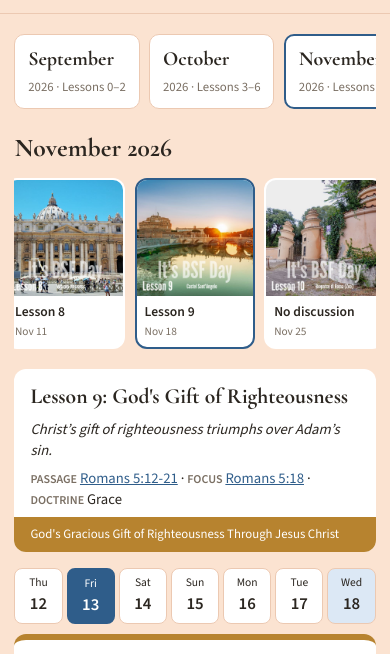
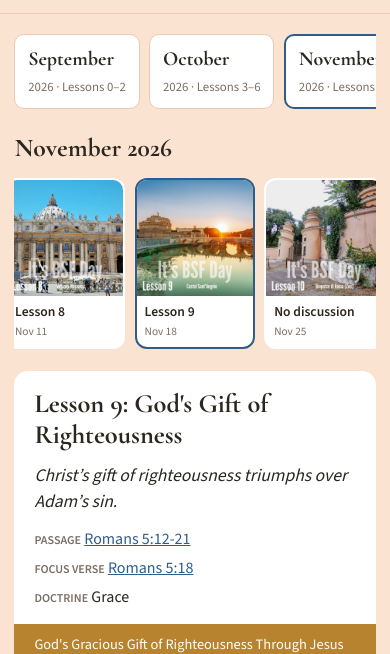
Before and after one commit to BibleT0day/bibleto-day, a plain HTML site: page preview/index.html in a window 390 px wide. Shown: the part 163-817 px from the top of the page. Drawn offline with nearby package versions, Linux system fonts and the light colour scheme.

Commit message:
Preview: larger phone week card, one fact per line, passage range in outline band
Co-Authored-By: Claude Opus 5.5 <noreply@anthropic.com>
Claude-Session: https://claude.ai/code/session_01C5RFSsaBSJJ53a1XdZcB1E

```diff
--- a/preview/css/style.css
+++ b/preview/css/style.css
@@ -136,9 +136,12 @@ main { max-width: 1200px; margin: 0 auto; padding: 1rem 1.5rem 3rem; }
   .week-chip.selected { border-color: var(--accent); }
 
   /* b) chosen week's details */
-  .phone-week { background: var(--card); border-radius: 12px; overflow: hidden; margin: .75rem 0; }
-  .phone-week h3 { font-size: 1.35rem; padding: .8rem 1rem 0; }
-  .phone-week .truth, .phone-week .facts-line { padding: 0 1rem; margin: .4rem 0; font-size: .92rem; }
+  .phone-week { background: var(--card); border-radius: 14px; overflow: hidden; margin: .9rem 0; }
+  .phone-week h3 { font-size: 1.65rem; line-height: 1.2; padding: 1.1rem 1.25rem .2rem; }
+  .phone-week .truth { padding: 0 1.25rem; margin: .5rem 0 .8rem; font-size: 1.1rem; }
+  .phone-week .facts-line { padding: 0 1.25rem; margin: .35rem 0; font-size: 1rem; }
+  .phone-week .facts-line:last-of-type { margin-bottom: 1rem; }
+  .phone-week .outline { font-size: .9rem; padding: .7rem 1.25rem; }
   .facts-line b { color: var(--muted); font-weight: 600; font-size: .75rem; text-transform: uppercase; }
   .note { background: var(--meeting); padding: .7rem 1rem; border-radius: 10px; }
 
--- a/preview/js/app.js
+++ b/preview/js/app.js
@@ -241,9 +241,10 @@ function drawPhone() {
       "<h3>Lesson " + n + ": " + lesson.title + "</h3>" +
       '<p class="truth">' + lesson.truth + "</p>" +
       '<p class="facts-line"><b>Passage</b> ' + ref(lesson.passage) +
-      (lesson.focus ? " · <b>Focus</b> " + ref(lesson.focus) : "") +
-      " · <b>Doctrine</b> " + lesson.doctrine + "</p>" +
-      '<div class="outline" style="background:' + section.color + '">' + section.title + "</div></div>";
+      "</p>" + (lesson.focus ? '<p class="facts-line"><b>Focus verse</b> ' + ref(lesson.focus) + "</p>" : "") +
+      '<p class="facts-line"><b>Doctrine</b> ' + lesson.doctrine + "</p>" +
+      '<div class="outline" style="background:' + section.color + '">' +
+        section.title + " · " + section.passage + "</div></div>";
   });
 
   // c) Seven day buttons, then one big card for the chosen day
```
